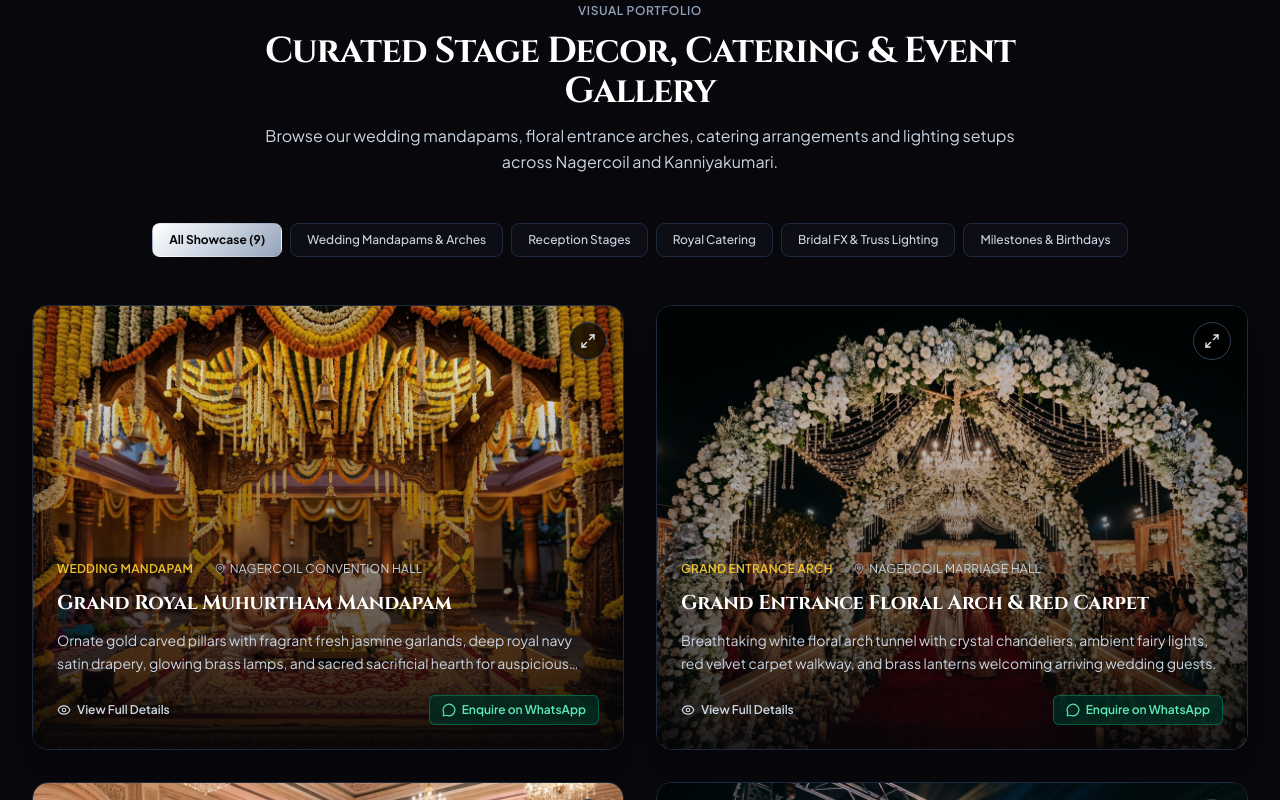
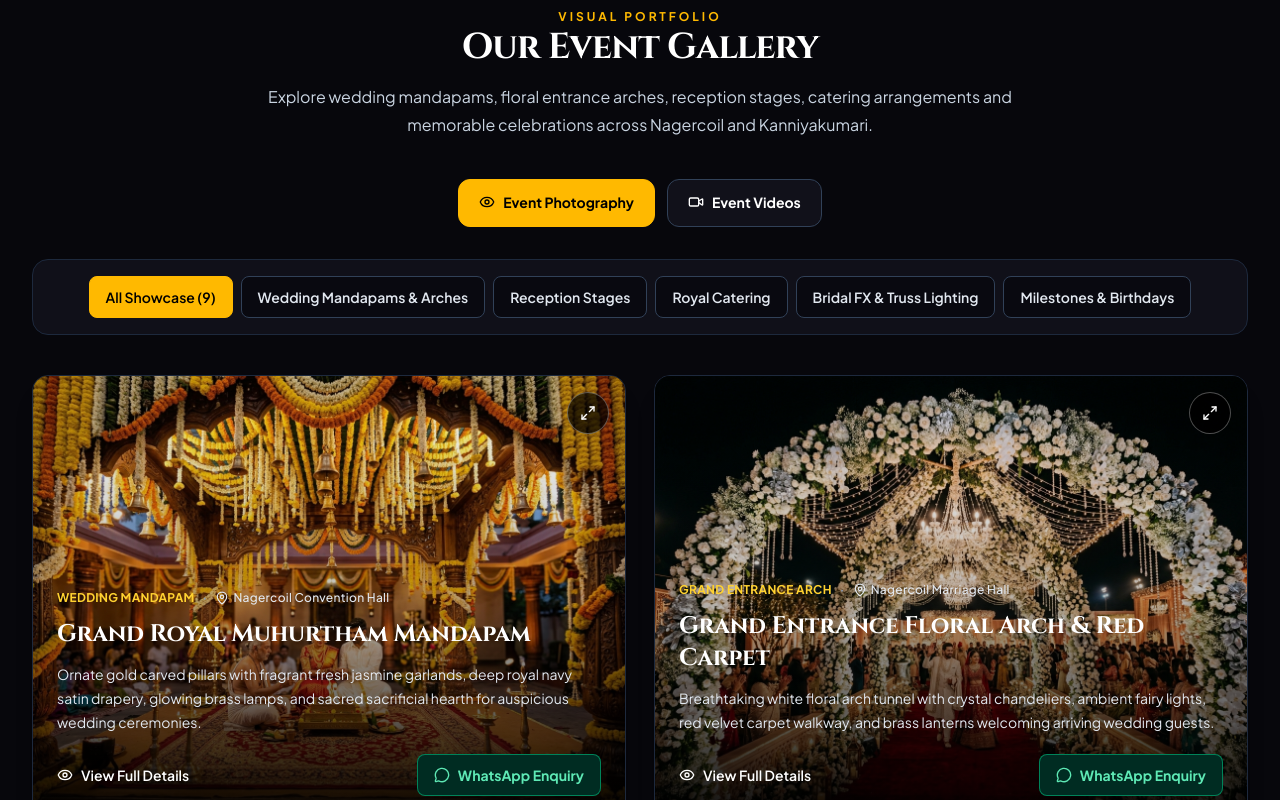
Before and after one commit to sreesubi2001-create/nagercoil-event-, a React (Vite) app: page / in a window 1280 px wide. Shown: the part 5760-6560 px from the top of the page. Built offline with nearby package versions, Linux system fonts and the light colour scheme.

Commit message:
Enhance GallerySection with video showcase and styles
Added video showcase section and improved gallery layout. Enhanced image error handling and updated component styles.

```diff
--- a/src/components/GallerySection.tsx
+++ b/src/components/GallerySection.tsx
@@ -6,6 +6,8 @@ import {
   MessageCircle,
   MapPin,
   Eye,
+  Play,
+  Video,
 } from 'lucide-react';
 
 import {
@@ -14,7 +16,6 @@ import {
   BUSINESS_INFO,
 } from '../data/eventData';
 
-// Import images directly from src/assets/images
 import cateringImage from '../assets/images/gallery_catering_feast_1791978739740.jpg';
 import concertImage from '../assets/images/gallery_concert_truss_lighting_1791978741302.jpg';
 import coupleEntryImage from '../assets/images/gallery_couple_entry_pyro_1791978741887.jpg';
@@ -22,6 +23,10 @@ import grandEntranceImage from '../assets/images/gallery_grand_entrance_17919787
 import mandapamImage from '../assets/images/gallery_mandapam_floral_1791977331591.jpg';
 import birthdayImage from '../assets/images/gallery_milestone_birthday_1791977327671.jpg';
 import receptionImage from '../assets/images/gallery_reception_stage_1791977326870.jpg';
+
+interface GallerySectionProps {
+  onOpenEnquiry: (contextTitle?: string) => void;
+}
 
 const localGalleryImages = [
   cateringImage,
@@ -33,7 +38,17 @@ const localGalleryImages = [
   receptionImage,
 ];
 
-function getGalleryImage(item: GalleryItem, index: number): string {
+const galleryVideo = {
+  title: 'Live Chenda Melam, Popcorn, Paan & Ice Cream Stalls',
+  description:
+    'Explore our event entertainment, traditional welcome, snack counters and guest experience arrangements.',
+  src: '/videos/IMG_1952.MOV',
+};
+
+function getGalleryImage(
+  item: GalleryItem,
+  index: number
+): string {
   const details = [
     item.title,
     item.category,
@@ -44,7 +59,12 @@ function getGalleryImage(item: GalleryItem, index: number): string {
     .join(' ')
     .toLowerCase();
 
-  if (details.includes('cater') || details.includes('food') || details.includes('dining')) {
+  if (
+    details.includes('cater') ||
+    details.includes('food') ||
+    details.includes('dining') ||
+    details.includes('feast')
+  ) {
     return cateringImage;
   }
 
@@ -92,12 +112,11 @@ function getGalleryImage(item: GalleryItem, index: number): string {
     return mandapamImage;
   }
 
-  // Local image fallback when a title does not match a keyword.
-  return localGalleryImages[index % localGalleryImages.length];
-}
-
-interface GallerySectionProps {
-  onOpenEnquiry: (contextTitle?: string) => void;
+  return localGalleryImages[
+    ((index % localGalleryImages.length) +
+      localGalleryImages.length) %
+      localGalleryImages.length
+  ];
 }
 
 export const GallerySection: React.FC<GallerySectionProps> = ({
@@ -109,6 +128,9 @@ export const GallerySection: React.FC<GallerySectionProps> = ({
 
   const [selectedPhoto, setSelectedPhoto] =
     useState<GalleryItem | null>(null);
+
+  const [showVideo, setShowVideo] = useState(false);
+  const [imageErrors, setImageErrors] = useState<string[]>([]);
 
   const categories: {
     id: typeof activeCategory;
@@ -132,49 +154,91 @@ export const GallerySection: React.FC<GallerySectionProps> = ({
   const getWhatsAppLink = (message: string) =>
     `${BUSINESS_INFO.whatsappBaseUrl}?text=${encodeURIComponent(message)}`;
 
+  const reportImageError = (src: string) => {
+    console.error('Gallery image failed to load:', src);
+    setImageErrors((previous) =>
+      previous.includes(src) ? previous : [...previous, src]
+    );
+  };
+
   return (
     <section
       id="gallery"
-      className="border-b border-slate-800 bg-[#07070C] py-20"
+      className="border-b border-slate-800 bg-[#07070C] py-16 sm:py-20"
     >
       <div className="mx-auto max-w-7xl px-4 sm:px-6 lg:px-8">
-        {/* Section heading */}
-        <div className="mx-auto mb-12 max-w-3xl space-y-3 text-center">
-          <div className="flex items-center justify-center gap-2 text-xs font-semibold uppercase tracking-wider text-slate-400">
-            <span>Visual Portfolio</span>
-          </div>
+        {/* Gallery heading */}
+        <div className="mx-auto mb-10 max-w-3xl space-y-4 text-center">
+          <span className="text-xs font-bold uppercase tracking-[0.25em] text-amber-400">
+            Visual Portfolio
+          </span>
 
-          <h2 className="font-royal text-2xl font-bold tracking-tight text-white sm:text-3xl lg:text-4xl">
-            Curated Stage Decor, Catering &amp; Event Gallery
+          <h2 className="font-royal text-3xl font-bold tracking-tight text-white sm:text-4xl">
+            Our Event Gallery
           </h2>
 
-          <p className="text-sm leading-relaxed text-slate-300 sm:text-base">
-            Browse our wedding mandapams, floral entrance arches,
-            catering arrangements and lighting setups across Nagercoil
-            and Kanniyakumari.
+          <p className="text-sm leading-7 text-slate-300 sm:text-base">
+            Explore wedding mandapams, floral entrance arches,
+            reception stages, catering arrangements and memorable
+            celebrations across Nagercoil and Kanniyakumari.
           </p>
         </div>
 
-        {/* Category filters */}
-        <div className="mb-12 flex flex-wrap items-center justify-center gap-2">
-          {categories.map((cat) => (
+        {/* Gallery and video switcher */}
+        <div className="mb-8 flex flex-wrap justify-center gap-3">
           <button
-              key={cat.id}
             type="button"
-              onClick={() => setActiveCategory(cat.id)}
-              className={`whitespace-nowrap rounded-lg border px-4 py-2 text-xs transition-all ${
-                activeCategory === cat.id
-                  ? 'silver-gradient-bg border-transparent font-bold text-[#050508]'
-                  : 'border-slate-800 bg-[#0D0D16] font-medium text-slate-300 hover:border-slate-700 hover:text-white'
+            onClick={() => setShowVideo(false)}
+            className={`rounded-xl border px-5 py-3 text-sm font-bold transition ${
+              !showVideo
+                ? 'border-amber-400 bg-amber-400 text-black'
+                : 'border-slate-700 bg-[#11111A] text-white hover:border-amber-400'
             }`}
           >
-              {cat.label}
+            <span className="inline-flex items-center gap-2">
+              <Eye className="h-4 w-4" />
+              Event Photography
+            </span>
+          </button>
+
+          <button
+            type="button"
+            onClick={() => setShowVideo(true)}
+            className={`rounded-xl border px-5 py-3 text-sm font-bold transition ${
+              showVideo
+                ? 'border-amber-400 bg-amber-400 text-black'
+                : 'border-slate-700 bg-[#11111A] text-white hover:border-amber-400'
+            }`}
+          >
+            <span className="inline-flex items-center gap-2">
+              <Video className="h-4 w-4" />
+              Event Videos
+            </span>
+          </button>
+        </div>
+
+        {!showVideo ? (
+          <>
+            {/* Category filters */}
+            <div className="mb-10 flex flex-wrap justify-center gap-2 rounded-2xl border border-slate-800 bg-[#101019] p-4">
+              {categories.map((category) => (
+                <button
+                  key={category.id}
+                  type="button"
+                  onClick={() => setActiveCategory(category.id)}
+                  className={`rounded-lg border px-4 py-2.5 text-xs font-semibold transition sm:text-sm ${
+                    activeCategory === category.id
+                      ? 'border-amber-400 bg-amber-400 text-black'
+                      : 'border-slate-700 bg-[#090910] text-slate-200 hover:border-amber-400 hover:text-white'
+                  }`}
+                >
+                  {category.label}
                 </button>
               ))}
             </div>
 
-        {/* Gallery grid */}
-        <div className="grid grid-cols-1 gap-8 md:grid-cols-2">
+            {/* Photo gallery */}
+            <div className="grid grid-cols-1 gap-7 md:grid-cols-2">
               {filteredItems.map((item) => {
                 const originalIndex = GALLERY_ITEMS.findIndex(
                   (galleryItem) => galleryItem.id === item.id
@@ -187,83 +251,82 @@ export const GallerySection: React.FC<GallerySectionProps> = ({
 
                 const whatsappText =
                   `Hello Royal Event and Catering Management, ` +
-              `I saw your "${item.title}" in your gallery. ` +
+                  `I saw "${item.title}" in your gallery. ` +
                   `Could you provide details for a similar setup in Nagercoil?`;
 
                 return (
                   <article
                     key={item.id}
-                className="group relative overflow-hidden rounded-2xl border border-slate-800 bg-[#0A0A10] shadow-xl transition-all duration-300 hover:border-slate-500/70"
+                    className="group overflow-hidden rounded-2xl border border-slate-800 bg-[#0B0B12] shadow-xl transition hover:border-amber-400/60"
                   >
-                <div className="relative aspect-[4/3] w-full overflow-hidden bg-[#06060A]">
+                    <div className="relative aspect-[4/3] overflow-hidden bg-[#15151D]">
+                      {!imageErrors.includes(imageUrl) ? (
                         <img
                           src={imageUrl}
-                    alt={`${item.title} by Royal Event and Catering Management`}
-                    className="h-full w-full object-cover transition-transform duration-700 ease-out group-hover:scale-105"
+                          alt={`${item.title} by Royal Event Management`}
+                          className="absolute inset-0 h-full w-full object-cover transition-transform duration-500 group-hover:scale-105"
                           loading="lazy"
-                    onError={(event) => {
-                      console.error(
-                        'Gallery image failed to load:',
-                        imageUrl,
-                        event.currentTarget
-                      );
-                    }}
+                          onError={() => reportImageError(imageUrl)}
                         />
+                      ) : (
+                        <div className="absolute inset-0 flex flex-col items-center justify-center gap-3 bg-[#15151D] p-6 text-center">
+                          <Video className="h-10 w-10 text-amber-400" />
+                          <p className="text-sm font-semibold text-white">
+                            Image could not be loaded
+                          </p>
+                          <p className="break-all text-xs text-slate-400">
+                            {imageUrl}
+                          </p>
+                        </div>
+                      )}
 
-                  {/* Image overlay */}
-                  <div className="pointer-events-none absolute inset-0 bg-gradient-to-t from-[#050508] via-[#050508]/45 to-transparent opacity-90 transition-opacity group-hover:opacity-95" />
+                      <div className="pointer-events-none absolute inset-0 bg-gradient-to-t from-black/95 via-black/25 to-transparent" />
 
-                  {/* Full image button */}
-                  <div className="absolute right-4 top-4">
                       <button
                         type="button"
                         onClick={() => setSelectedPhoto(item)}
                         aria-label={`View ${item.title}`}
-                      className="rounded-full border border-slate-700 bg-black/70 p-2.5 text-slate-200 backdrop-blur-md transition-colors hover:bg-black hover:text-white"
+                        className="absolute right-4 top-4 rounded-full border border-white/30 bg-black/70 p-3 text-white transition hover:bg-amber-400 hover:text-black"
                       >
                         <Maximize2 className="h-4 w-4" />
                       </button>
-                  </div>
 
-                  {/* Gallery information */}
-                  <div className="absolute inset-x-0 bottom-0 space-y-3 p-6">
-                    <div className="flex flex-wrap items-center gap-2 text-xs font-semibold uppercase tracking-wide text-amber-300/90">
+                      <div className="absolute inset-x-0 bottom-0 space-y-3 p-5 sm:p-6">
+                        <div className="flex flex-wrap items-center gap-2 text-xs font-bold uppercase tracking-wide text-amber-300">
                           <span>{item.categoryLabel}</span>
-
-                      <span className="text-slate-600">·</span>
-
-                      <span className="flex items-center gap-1 font-normal text-slate-300">
-                        <MapPin className="h-3 w-3 text-slate-400" />
+                          <span className="text-slate-400">·</span>
+                          <span className="inline-flex items-center gap-1 font-medium normal-case text-slate-200">
+                            <MapPin className="h-3.5 w-3.5" />
                             {item.location}
                           </span>
                         </div>
 
-                    <h3 className="font-royal text-lg font-bold text-white transition-colors group-hover:text-slate-200 sm:text-xl">
+                        <h3 className="font-royal text-xl font-bold text-white sm:text-2xl">
                           {item.title}
                         </h3>
 
-                    <p className="line-clamp-2 text-xs leading-relaxed text-slate-300 sm:text-sm">
+                        <p className="line-clamp-3 text-sm leading-6 text-slate-200">
                           {item.description}
                         </p>
 
-                    <div className="flex items-center justify-between gap-3 pt-2">
+                        <div className="flex flex-wrap items-center justify-between gap-3 pt-2">
                           <button
                             type="button"
                             onClick={() => setSelectedPhoto(item)}
-                        className="inline-flex items-center gap-1.5 text-xs font-semibold text-slate-300 transition-colors hover:text-white"
+                            className="inline-flex items-center gap-2 text-sm font-semibold text-white hover:text-amber-300"
                           >
-                        <Eye className="h-3.5 w-3.5" />
-                        <span>View Full Details</span>
+                            <Eye className="h-4 w-4" />
+                            View Full Details
                           </button>
 
                           <a
                             href={getWhatsAppLink(whatsappText)}
                             target="_blank"
                             rel="noopener noreferrer"
-                        className="inline-flex items-center gap-1.5 rounded-md border border-emerald-500/40 bg-emerald-950/80 px-3 py-1.5 text-xs font-semibold text-emerald-300 transition-all hover:bg-emerald-900"
+                            className="inline-flex items-center gap-2 rounded-lg border border-emerald-500/60 bg-emerald-950 px-4 py-2.5 text-sm font-bold text-emerald-300 transition hover:bg-emerald-900"
                           >
-                        <MessageCircle className="h-3.5 w-3.5" />
-                        <span>Enquire on WhatsApp</span>
+                            <MessageCircle className="h-4 w-4" />
+                            WhatsApp Enquiry
                           </a>
                         </div>
                       </div>
@@ -273,35 +336,98 @@ export const GallerySection: React.FC<GallerySectionProps> = ({
               })}
             </div>
 
-        {/* Gallery note */}
-        <div className="mx-auto mt-12 max-w-2xl text-center text-xs text-slate-400">
+            {filteredItems.length === 0 && (
+              <p className="py-12 text-center text-slate-300">
+                No photos found in this category yet.
+              </p>
+            )}
+          </>
+        ) : (
+          /* Video showcase */
+          <div className="mx-auto max-w-3xl">
+            <article className="overflow-hidden rounded-2xl border border-slate-800 bg-[#0B0B12] shadow-xl">
+              <div className="border-b border-slate-800 p-5 sm:p-6">
+                <span className="text-xs font-bold uppercase tracking-wider text-amber-400">
+                  Royal Event Video Showcase
+                </span>
+
+                <h3 className="mt-2 text-xl font-bold text-white sm:text-2xl">
+                  {galleryVideo.title}
+                </h3>
+
+                <p className="mt-3 text-sm leading-6 text-slate-300">
+                  {galleryVideo.description}
+                </p>
+              </div>
+
+              <div className="bg-black">
+                <video
+                  controls
+                  playsInline
+                  preload="metadata"
+                  className="mx-auto max-h-[75vh] w-full"
+                >
+                  <source
+                    src={galleryVideo.src}
+                    type="video/quicktime"
+                  />
+                  Your browser cannot play this video.
+                  Please try an MP4 version of the video.
+                </video>
+              </div>
+
+              <div className="flex flex-wrap gap-3 p-5">
+                <a
+                  href={getWhatsAppLink(
+                    `Hello Royal Event Management, I am interested in your event video showcase and would like to enquire about your services.`
+                  )}
+                  target="_blank"
+                  rel="noopener noreferrer"
+                  className="inline-flex items-center gap-2 rounded-lg bg-emerald-700 px-4 py-3 text-sm font-bold text-white hover:bg-emerald-600"
+                >
+                  <MessageCircle className="h-4 w-4" />
+                  Enquire on WhatsApp
+                </a>
+
+                <a
+                  href="https://instagram.com/royal_event_organizers"
+                  target="_blank"
+                  rel="noopener noreferrer"
+                  className="inline-flex items-center gap-2 rounded-lg border border-slate-700 px-4 py-3 text-sm font-bold text-white hover:border-amber-400"
+                >
+                  Watch on Instagram
+                </a>
+              </div>
+            </article>
+          </div>
+        )}
+
+        <div className="mx-auto mt-12 max-w-2xl text-center text-sm leading-6 text-slate-300">
           Every stage, entrance arch and dining arrangement can be
           customized to suit your event theme in Nagercoil and
           Kanniyakumari district.
         </div>
       </div>
 
-      {/* Full image modal */}
+      {/* Photo details modal */}
       {selectedPhoto && (
         <div
-          className="fixed inset-0 z-50 flex items-center justify-center bg-black/90 p-4 backdrop-blur-md"
+          className="fixed inset-0 z-50 flex items-center justify-center overflow-y-auto bg-black/90 p-4 backdrop-blur-sm"
           onClick={() => setSelectedPhoto(null)}
         >
           <div
             role="dialog"
             aria-modal="true"
             aria-label={selectedPhoto.title}
-            className="relative flex max-h-[90vh] w-full max-w-4xl flex-col overflow-hidden rounded-2xl border border-slate-700 bg-[#0A0A10] shadow-2xl"
+            className="relative my-auto flex max-h-[92vh] w-full max-w-4xl flex-col overflow-hidden rounded-2xl border border-slate-700 bg-[#0A0A10] shadow-2xl"
             onClick={(event) => event.stopPropagation()}
           >
-            {/* Modal header */}
-            <div className="flex items-center justify-between border-b border-slate-800 bg-[#06060A] px-6 py-4">
-              <div>
-                <span className="block text-[11px] font-semibold uppercase tracking-wider text-amber-300">
+            <div className="flex items-center justify-between border-b border-slate-800 p-5">
+              <div className="pr-4">
+                <span className="text-xs font-bold uppercase tracking-wider text-amber-400">
                   {selectedPhoto.categoryLabel}
                 </span>
-
-                <h3 className="font-royal text-lg font-bold text-white">
+                <h3 className="mt-1 font-royal text-xl font-bold text-white">
                   {selectedPhoto.title}
                 </h3>
               </div>
@@ -310,15 +436,14 @@ export const GallerySection: React.FC<GallerySectionProps> = ({
                 type="button"
                 onClick={() => setSelectedPhoto(null)}
                 aria-label="Close photo preview"
-                className="rounded-lg p-2 text-slate-400 transition-colors hover:bg-slate-800 hover:text-white"
+                className="rounded-lg p-2 text-slate-300 hover:bg-slate-800 hover:text-white"
               >
                 <X className="h-5 w-5" />
               </button>
             </div>
 
-            {/* Modal image and details */}
-            <div className="flex-1 space-y-6 overflow-y-auto p-6">
-              <div className="relative overflow-hidden rounded-xl border border-slate-800 bg-black">
+            <div className="space-y-5 overflow-y-auto p-5">
+              <div className="flex min-h-48 items-center justify-center overflow-hidden rounded-xl bg-[#15151D]">
                 <img
                   src={getGalleryImage(
                     selectedPhoto,
@@ -330,48 +455,38 @@ export const GallerySection: React.FC<GallerySectionProps> = ({
                     )
                   )}
                   alt={selectedPhoto.title}
-                  className="mx-auto max-h-[55vh] w-full object-contain"
+                  className="max-h-[55vh] w-full object-contain"
                 />
               </div>
 
-              <div className="space-y-3">
-                <div className="flex flex-wrap items-center gap-2 text-xs text-slate-300">
-                  <MapPin className="h-3.5 w-3.5 text-amber-400" />
-
-                  <span>Location: {selectedPhoto.location}</span>
-
+              <div className="flex flex-wrap items-center gap-2 text-sm text-slate-300">
+                <MapPin className="h-4 w-4 text-amber-400" />
+                <span>{selectedPhoto.location}</span>
                 <span className="text-slate-600">·</span>
-
-                  <span className="text-slate-400">
-                    {selectedPhoto.highlightTag}
-                  </span>
+                <span>{selectedPhoto.highlightTag}</span>
               </div>
 
-                <p className="text-sm leading-relaxed text-slate-200">
+              <p className="text-sm leading-7 text-slate-200">
                 {selectedPhoto.description}
               </p>
             </div>
-            </div>
 
-            {/* Modal actions */}
-            <div className="flex flex-col items-stretch justify-between gap-3 border-t border-slate-800 bg-[#06060A] p-4 sm:flex-row sm:items-center sm:p-6">
-              <span className="text-xs text-slate-400">
-                Ready to customize this setup for your event?
+            <div className="flex flex-col justify-between gap-3 border-t border-slate-800 p-5 sm:flex-row sm:items-center">
+              <span className="text-sm text-slate-300">
+                Ready to plan your event?
               </span>
 
-              <div className="flex flex-wrap items-center gap-3">
+              <div className="flex flex-wrap gap-3">
                 <a
                   href={getWhatsAppLink(
-                    `Hello Royal Event and Catering Management, ` +
-                    `I am interested in the "${selectedPhoto.title}" ` +
-                    `setup for my event in Nagercoil.`
+                    `Hello Royal Event Management, I am interested in the "${selectedPhoto.title}" setup for my event in Nagercoil.`
                   )}
                   target="_blank"
                   rel="noopener noreferrer"
-                  className="flex items-center justify-center gap-2 rounded-lg bg-emerald-600 px-4 py-2.5 text-xs font-semibold text-white transition-colors hover:bg-emerald-500"
+                  className="inline-flex items-center justify-center gap-2 rounded-lg bg-emerald-700 px-4 py-3 text-sm font-bold text-white hover:bg-emerald-600"
                 >
                   <MessageCircle className="h-4 w-4" />
-                  <span>Ask on WhatsApp</span>
+                  WhatsApp
                 </a>
 
                 <button
@@ -381,7 +496,7 @@ export const GallerySection: React.FC<GallerySectionProps> = ({
                     setSelectedPhoto(null);
                     onOpenEnquiry(title);
                   }}
-                  className="silver-gradient-bg rounded-lg px-4 py-2.5 text-xs font-semibold text-[#050508] transition-all hover:brightness-110"
+                  className="rounded-lg bg-amber-400 px-4 py-3 text-sm font-bold text-black hover:bg-amber-300"
                 >
                   Book Setup
                 </button>
```
Lines whose indentation alone changed are shown as unchanged.
